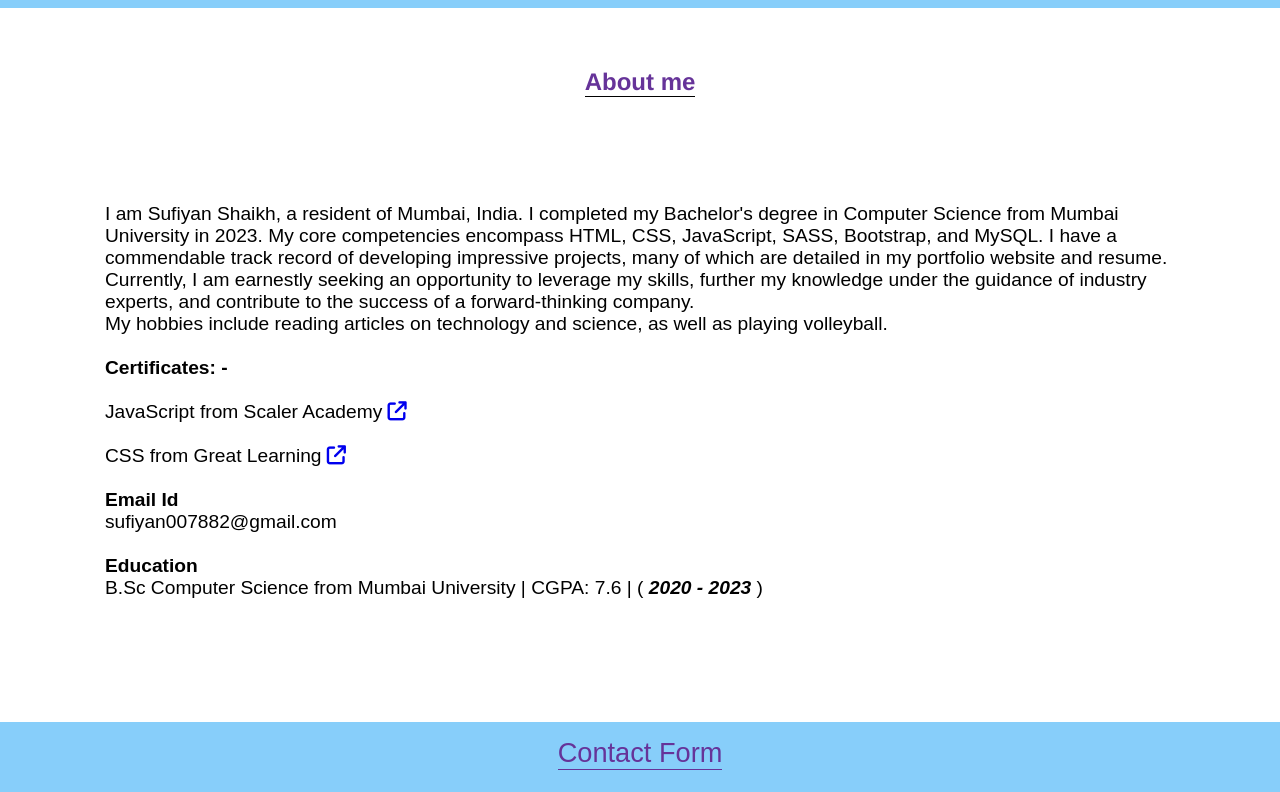
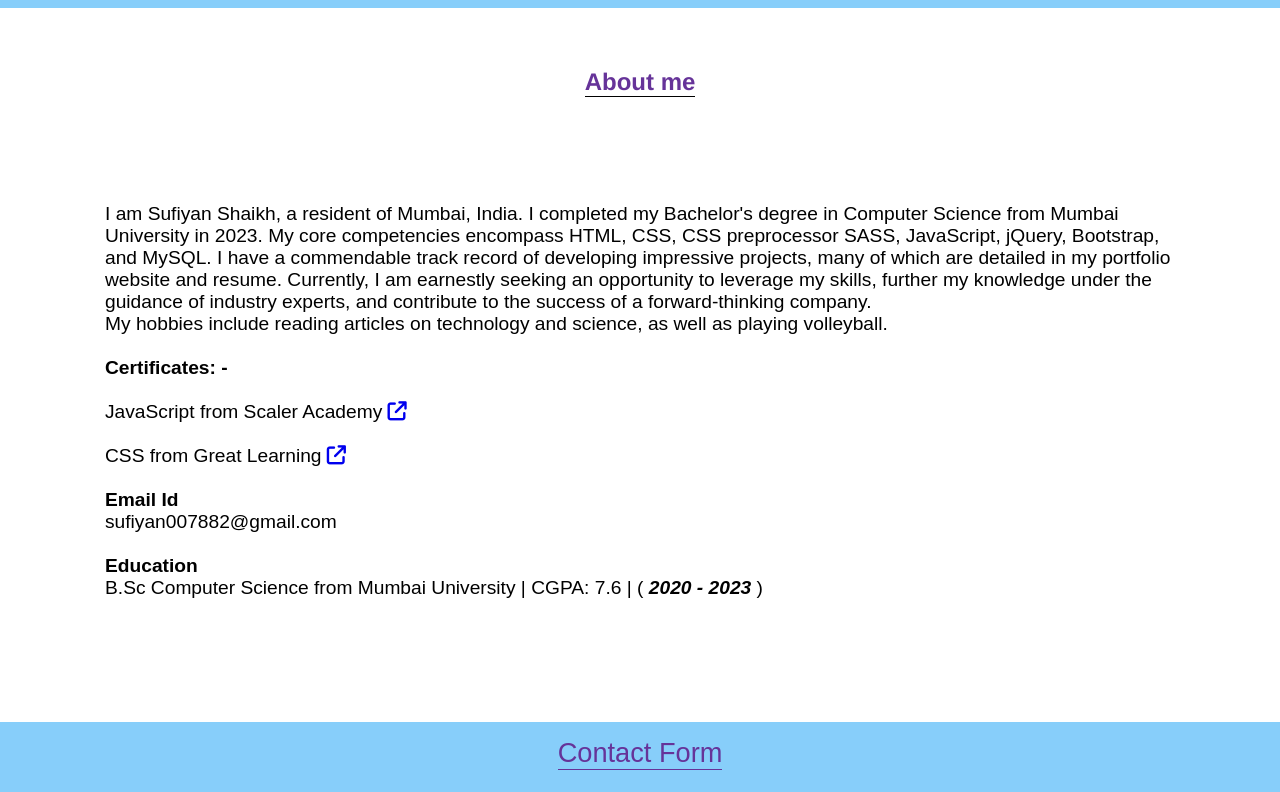
Before and after one commit to Sufiyan055/MyPortfolio-website, a plain HTML site: page index.html in a window 1280 px wide. Shown: the part 2388-3180 px from the top of the page. Drawn offline with nearby package versions, Linux system fonts and the light colour scheme.

Commit message:
Styling for small size device and resume updated

```diff
--- a/index.html
+++ b/index.html
@@ -418,6 +418,9 @@
       <div class="imageSkill hidden">
         <img src="images/Bootstrap_logo.svg" width="200" alt="" />
       </div>
+      <div class="imageSkill hidden">
+        <img src="images/JQuery_logo.svg" width="200" alt="" />
+      </div>
     </div>
 
     <!-- About me -->
@@ -429,13 +432,13 @@
           <p>
             I am Sufiyan Shaikh, a resident of Mumbai, India. I completed my
             Bachelor's degree in Computer Science from Mumbai University in
-            2023. My core competencies encompass HTML, CSS, JavaScript, SASS,
-            Bootstrap, and MySQL. I have a commendable track record of
-            developing impressive projects, many of which are detailed in my
-            portfolio website and resume. Currently, I am earnestly seeking an
-            opportunity to leverage my skills, further my knowledge under the
-            guidance of industry experts, and contribute to the success of a
-            forward-thinking company.
+            2023. My core competencies encompass HTML, CSS, CSS preprocessor
+            SASS, JavaScript, jQuery, Bootstrap, and MySQL. I have a commendable
+            track record of developing impressive projects, many of which are
+            detailed in my portfolio website and resume. Currently, I am
+            earnestly seeking an opportunity to leverage my skills, further my
+            knowledge under the guidance of industry experts, and contribute to
+            the success of a forward-thinking company.
             <br />
             My hobbies include reading articles on technology and science, as
             well as playing volleyball.
--- a/style.scss
+++ b/style.scss
@@ -594,6 +594,7 @@ $blueV: blueviolet;
       box-shadow: 0px 0px 15px 1px #000;
       overflow: hidden;
       border-radius: 15px;
+      background: linear-gradient(45deg, #1e90ff, #0066b2);
       li {
         text-decoration: none;
         list-style: none;
```
Also changed, not shown: images/JQuery_logo.svg (added), style.css, 2 other files.
